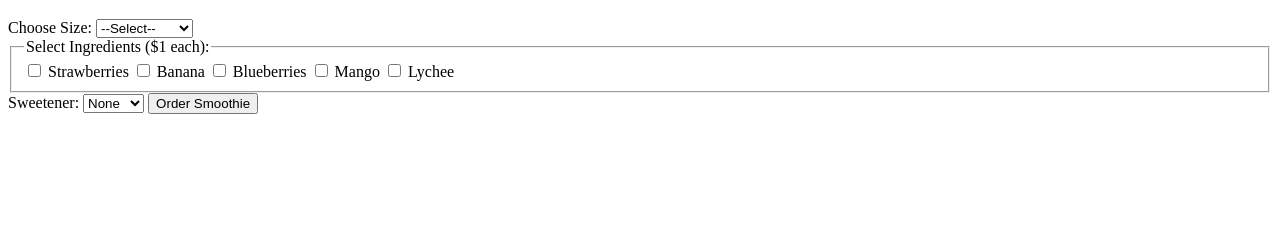
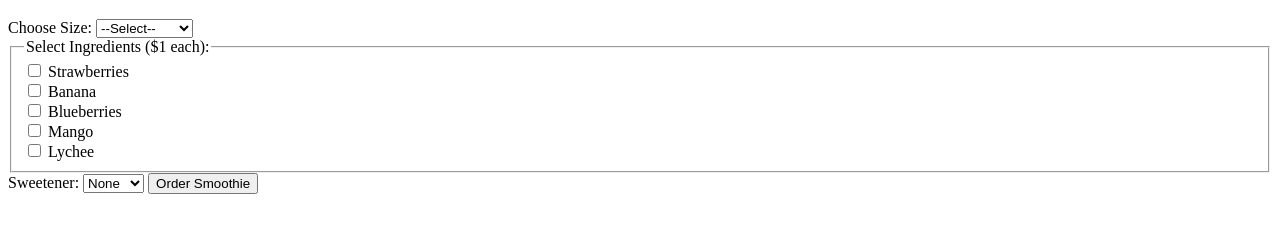
Before and after one commit to dhruveee5604/Assignment-2-javascript, a plain HTML site: page index.html in a window 1280 px wide. Shown: the part 61-294 px from the top of the page. Drawn offline with Linux system fonts and the light colour scheme.

Commit message:
Added index.html file

```diff
--- a/index.html
+++ b/index.html
@@ -2,12 +2,12 @@
 <html lang="en">
 <head>
   <meta charset="UTF-8" />
-  <meta name="viewport" content="width=device-width, initial-scale=1.0"/>
+  <meta name="viewport" content="width=device-width, initial-scale=1.0">
   <title>Smoothie Machine</title>
-  <link rel="stylesheet" href="styles.css" />
-    <script src="script.js"></script>
-</head>
+  <link rel="stylesheet" href="styles.css">
+   </head>
 <body>
+  <!-- Main container for layout -->
   <div class="container">
     <h1> Smoothie Machine </h1>
     <form id="smoothieForm">
@@ -20,12 +20,14 @@
       </select>
 
       <fieldset>
+          <!-- Ingredient checkboxes -->
         <legend>Select Ingredients ($1 each):</legend>
-        <label><input type="checkbox" value="Strawberries" /> Strawberries</label>
-        <label><input type="checkbox" value="Banana" /> Banana</label>
-        <label><input type="checkbox" value="Blueberries" /> Blueberries</label>
-        <label><input type="checkbox" value="Mango" /> Mango</label>
-        <label><input type="checkbox" value="Lychee" /> Lychee</label>
+        <label><input type="checkbox" value="Strawberries" /> Strawberries</label><br>
+<label><input type="checkbox" value="Banana" /> Banana</label><br>
+<label><input type="checkbox" value="Blueberries" /> Blueberries</label><br>
+<label><input type="checkbox" value="Mango" /> Mango</label><br>
+<label><input type="checkbox" value="Lychee" /> Lychee</label>
+
       </fieldset>
 
       <label for="sweetener">Sweetener:</label>
@@ -34,13 +36,11 @@
         <option value="Honey">Honey</option>
         <option value="Sugar">Sugar</option>
       </select>
-
-      <button type="submit">Order Smoothie</button>
+<button type="submit">Order Smoothie</button>
     </form>
-
     <div id="output" class="output-card"></div>
   </div>
-
-
+    <!-- Link to external JS file -->
+   <script src="script.js"></script>
 </body>
 </html>
```
